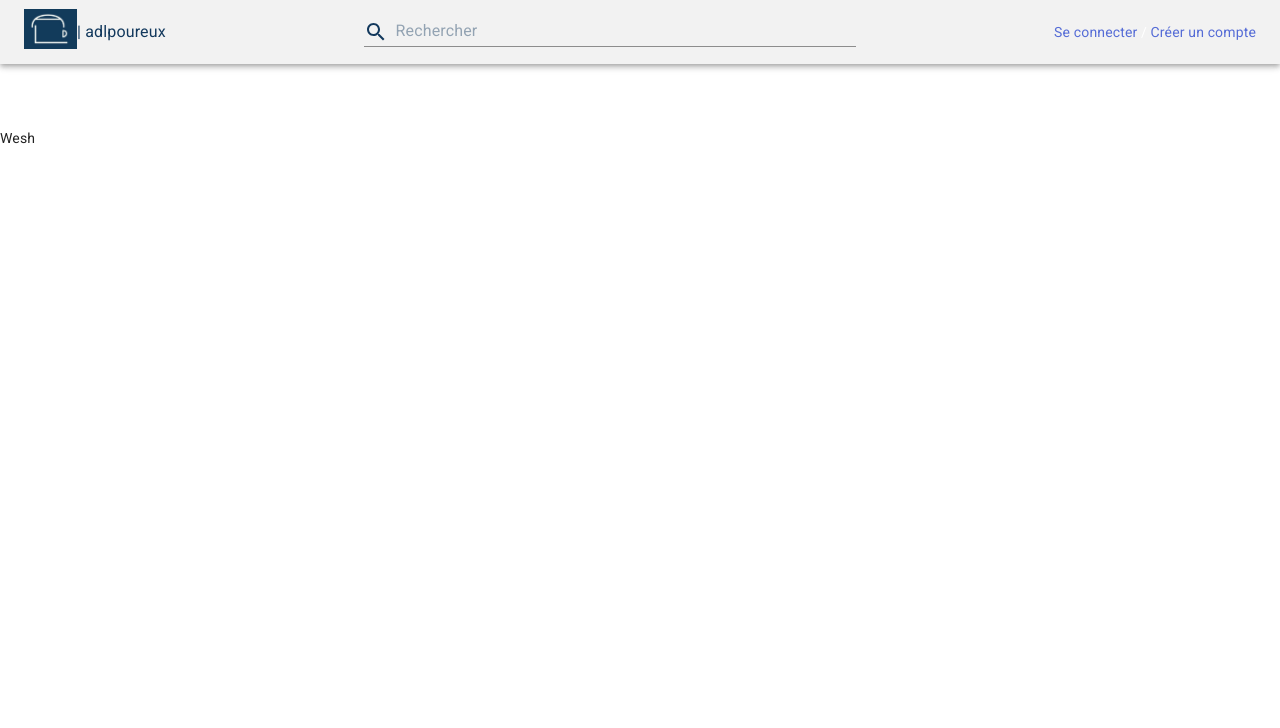
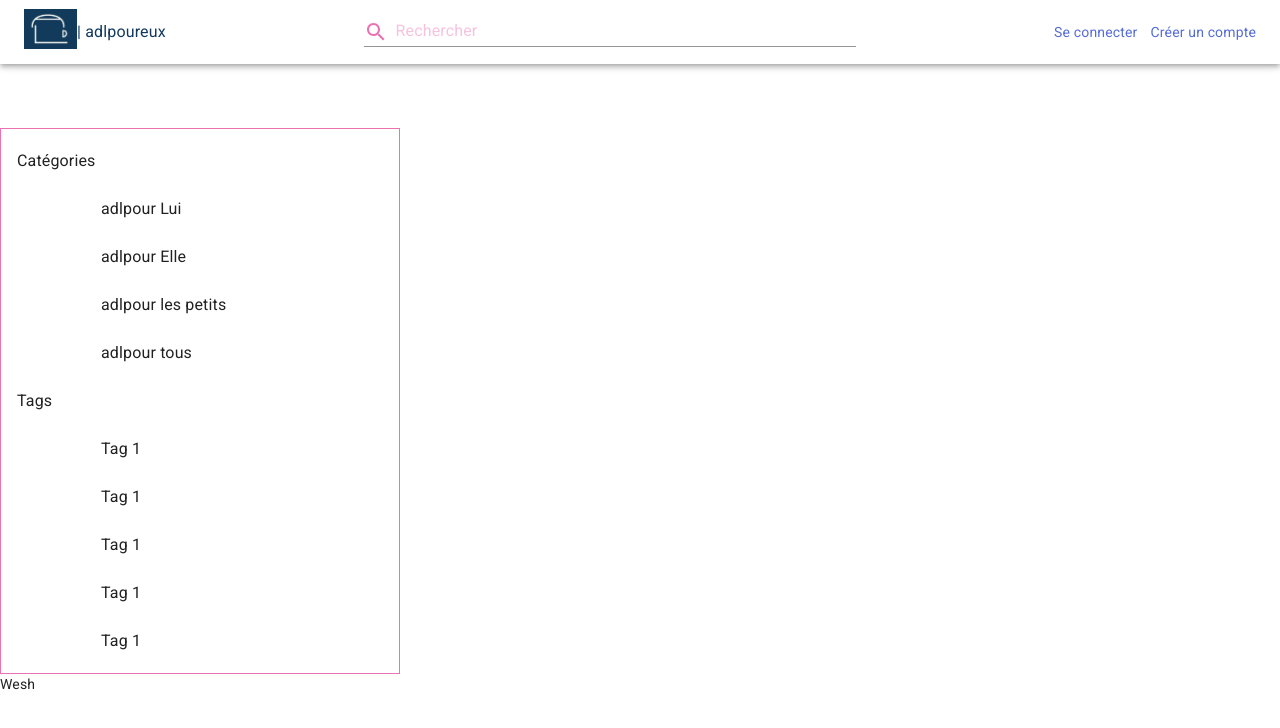
Before and after one commit to sylvain147/adl-front, a Next.js app: page / in a window 1280 px wide. Shown: the top 728 px of the page. Built offline with nearby package versions, Linux system fonts and the light colour scheme; no server answers.

Commit message:
ajout du menu

```diff
--- a/component/header.js
+++ b/component/header.js
@@ -17,15 +17,15 @@
 
     const styles = theme => ({
         navbar: {
-            backgroundColor: theme.palette.grey.light,
+            backgroundColor: '#fff'
 
         },
         img : {
             height : '40px'
         },
         input : {
-            color : theme.palette.primary.main,
-            borderColor : theme.palette.primary.main + '!important',
+            color : theme.palette.secondary.main,
+            borderColor : theme.palette.secondary.main + '!important',
             borderWidth : '1px'
         },
         navLink : {
@@ -78,7 +78,7 @@
                                         style={{width : '100%'}}
                                         className={style.input}
                                         size="small"
-                                        color="primary"
+                                        color="secondary"
                                         placeholder='Rechercher'
                                          InputProps={{
                                             startAdornment: (
--- /dev/null
+++ b/component/menu.js
@@ -0,0 +1,97 @@
+import React from 'react';
+import {withStyles} from '@material-ui/core/styles';
+import ListSubheader from '@material-ui/core/ListSubheader';
+import List from '@material-ui/core/List';
+import ListItem from '@material-ui/core/ListItem';
+import ListItemIcon from '@material-ui/core/ListItemIcon';
+import ListItemText from '@material-ui/core/ListItemText';
+import Collapse from '@material-ui/core/Collapse';
+import InboxIcon from '@material-ui/icons/MoveToInbox';
+import DraftsIcon from '@material-ui/icons/Drafts';
+import SendIcon from '@material-ui/icons/Send';
+import ExpandLess from '@material-ui/icons/ExpandLess';
+import ExpandMore from '@material-ui/icons/ExpandMore';
+import StarBorder from '@material-ui/icons/StarBorder';
+const style = theme => ({
+	menu : {
+		width : '400px',
+		textAlign : 'right',
+		border : `1px solid ${theme.palette.secondary.main}`
+	},
+	nested : {
+		paddingLeft : '100px',
+
+	}
+})
+class Menu extends React.Component {
+  	handleClick = () => {
+ 	   console.log('ok')
+  	};
+	render () {
+		let classes = this.props.classes
+		return (
+    <List
+      component="nav"
+      aria-labelledby="nested-list-subheader"
+      className={classes.menu}
+    >
+      <ListItem button>
+        <ListItemText primary="Catégories" />
+      </ListItem>
+       <Collapse in={true} timeout="auto" unmountOnExit>
+        <List component="div" disablePadding>
+          <ListItem button className={classes.nested}>
+            <ListItemText primary="adlpour Lui " />
+          </ListItem>
+        </List>
+        <List component="div" disablePadding>
+          <ListItem button className={classes.nested}>
+            <ListItemText primary="adlpour Elle " />
+          </ListItem>
+        </List>
+        <List component="div" disablePadding>
+          <ListItem button className={classes.nested}>
+            <ListItemText primary="adlpour les petits " />
+          </ListItem>
+        </List>
+        <List component="div" disablePadding>
+          <ListItem button className={classes.nested}>
+            <ListItemText primary="adlpour tous " />
+          </ListItem>
+        </List>
+      </Collapse>
+      <ListItem button>
+        <ListItemText primary="Tags" />
+      </ListItem>
+      <Collapse in={true} timeout="auto" unmountOnExit>
+        <List component="div" disablePadding>
+          <ListItem button className={classes.nested}>
+            <ListItemText primary="Tag 1" />
+          </ListItem>
+        </List>
+        <List component="div" disablePadding>
+          <ListItem button className={classes.nested}>
+            <ListItemText primary="Tag 1" />
+          </ListItem>
+        </List>
+        <List component="div" disablePadding>
+          <ListItem button className={classes.nested}>
+            <ListItemText primary="Tag 1" />
+          </ListItem>
+        </List>
+        <List component="div" disablePadding>
+          <ListItem button className={classes.nested}>
+            <ListItemText primary="Tag 1" />
+          </ListItem>
+        </List>
+        <List component="div" disablePadding>
+          <ListItem button className={classes.nested}>
+            <ListItemText primary="Tag 1" />
+          </ListItem>
+        </List>
+      </Collapse>
+    </List>
+  );
+	}
+}
+export default withStyles(style)(Menu)
--- a/pages/_app.js
+++ b/pages/_app.js
@@ -7,6 +7,8 @@ import theme from '../src/theme';
 import {UserContext} from "../component/UserContext";
 import fetch from "isomorphic-unfetch";
 import Header from '../component/header'
+import Menu from '../component/menu'
+
 
 
 export default class MyApp extends App {
@@ -47,6 +49,7 @@ export default class MyApp extends App {
                         <CssBaseline/>
 
                         <Header/>
+                        <Menu />
                         <Component {...pageProps} />
 
                     </ThemeProvider>
--- a/pages/produits.js
+++ b/pages/produits.js
@@ -20,7 +20,7 @@ class products extends React.Component {
         client.query({
             query: gql`
                 {
-                    product (id: 23) {
+                    products {
                         title
                         description
                         price
--- a/src/theme.js
+++ b/src/theme.js
@@ -8,7 +8,7 @@ const theme = createMuiTheme({
       main: '#13395d',
     },
     secondary: {
-      main: '#EF476F',
+      main: '#eb71b3',
     },
     error: {
       main: red.A400,
```
